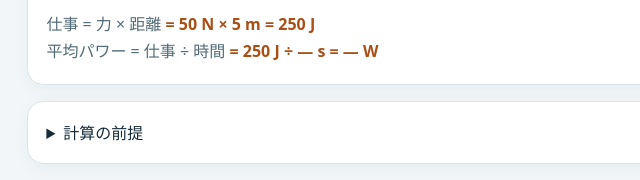
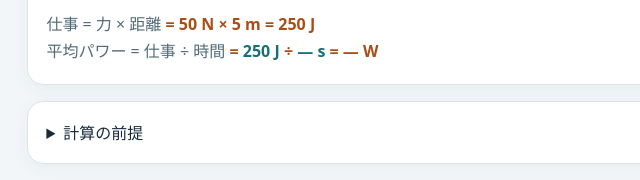
Before and after one commit to KeizoLiberalArtsLab/P005_Power, a plain HTML site: page index.html in a window 1280 px wide. Shown: the part 1089-1269 px from the top of the page, 104-744 px from the left. Drawn offline with Linux system fonts and the light colour scheme.

Commit message:
Swap work and power equation colors

```diff
--- a/index.html
+++ b/index.html
@@ -27,7 +27,7 @@
     <div class="timer-row"><span>経過時間</span><strong id="timer">0.00</strong><span>s</span></div>
     <div class="buttons"><button id="reset" class="secondary" disabled>もう一度</button><button id="run-5" class="timed-run" type="button">5秒</button><button id="run-2_5" class="timed-run" type="button">2.5秒</button><button id="run-1" class="timed-run" type="button">1秒</button></div>
   </section>
-  <section class="panel result" aria-live="polite"><h2>測定結果</h2><div class="result-grid"><div class="power-result" style="background:#fff0e3;border:2px solid #efb174"><span style="color:#a94f16">平均パワー</span><strong id="power" style="color:#9b3d0b">—</strong><small style="color:#a94f16">W</small></div><div><span>仕事</span><strong id="work">—</strong><small>J</small></div><div><span>時間</span><strong id="elapsed">—</strong><small>s</small></div></div><p class="equation">仕事 = 力 × 距離 <span style="color:#a94f16 !important;font-weight:700">= 50 N × 5 m = <b style="color:#a94f16 !important;font-weight:700">250 J</b></span><br>平均パワー = 仕事 ÷ 時間 <span style="color:#a94f16 !important;font-weight:700">= 250 J ÷ <b style="color:#a94f16 !important;font-weight:700"><span id="formula-time">—</span> s</b> = <b style="color:#a94f16 !important;font-weight:700"><span id="formula-power">—</span> W</b></span></p></section>
+  <section class="panel result" aria-live="polite"><h2>測定結果</h2><div class="result-grid"><div class="power-result" style="background:#fff0e3;border:2px solid #efb174"><span style="color:#a94f16">平均パワー</span><strong id="power" style="color:#9b3d0b">—</strong><small style="color:#a94f16">W</small></div><div><span>仕事</span><strong id="work">—</strong><small>J</small></div><div><span>時間</span><strong id="elapsed">—</strong><small>s</small></div></div><p class="equation">仕事 = 力 × 距離 <span style="color:#a94f16 !important;font-weight:700">= 50 N × 5 m = <b style="color:#a94f16 !important;font-weight:700">250 J</b></span><br>平均パワー = 仕事 ÷ 時間 <span style="color:#a94f16 !important;font-weight:700">= <span style="color:#176f78 !important;font-weight:700">250 J</span> ÷ <b style="color:#176f78 !important;font-weight:700"><span id="formula-time">—</span> s</b> = <b style="color:#a94f16 !important;font-weight:700"><span id="formula-power">—</span> W</b></span></p></section>
   <details class="panel"><summary>計算の前提</summary><p>荷物に進行方向へ一定の力50 Nが5 mの全区間で加わると仮定します。仕事は250 J、平均パワーは250 Jを移動にかかった時間で割って求めます。アニメーションの速さは操作体験用で、物理的な加速度や摩擦を再現するものではありません。</p></details>
 </main><footer>力学学習シリーズ / 仕事率（パワー）</footer><script src="app.js?v=power-equation-color-2"></script>
 </body>
```
